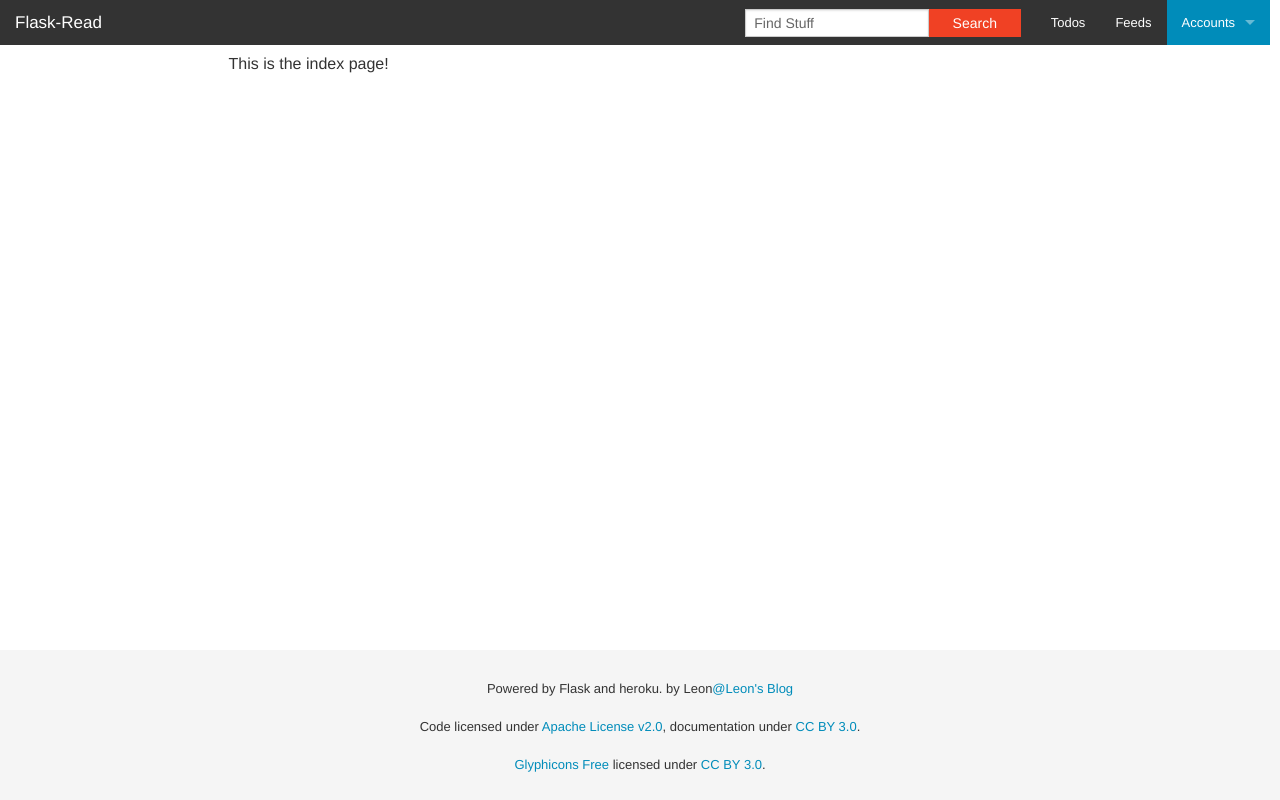
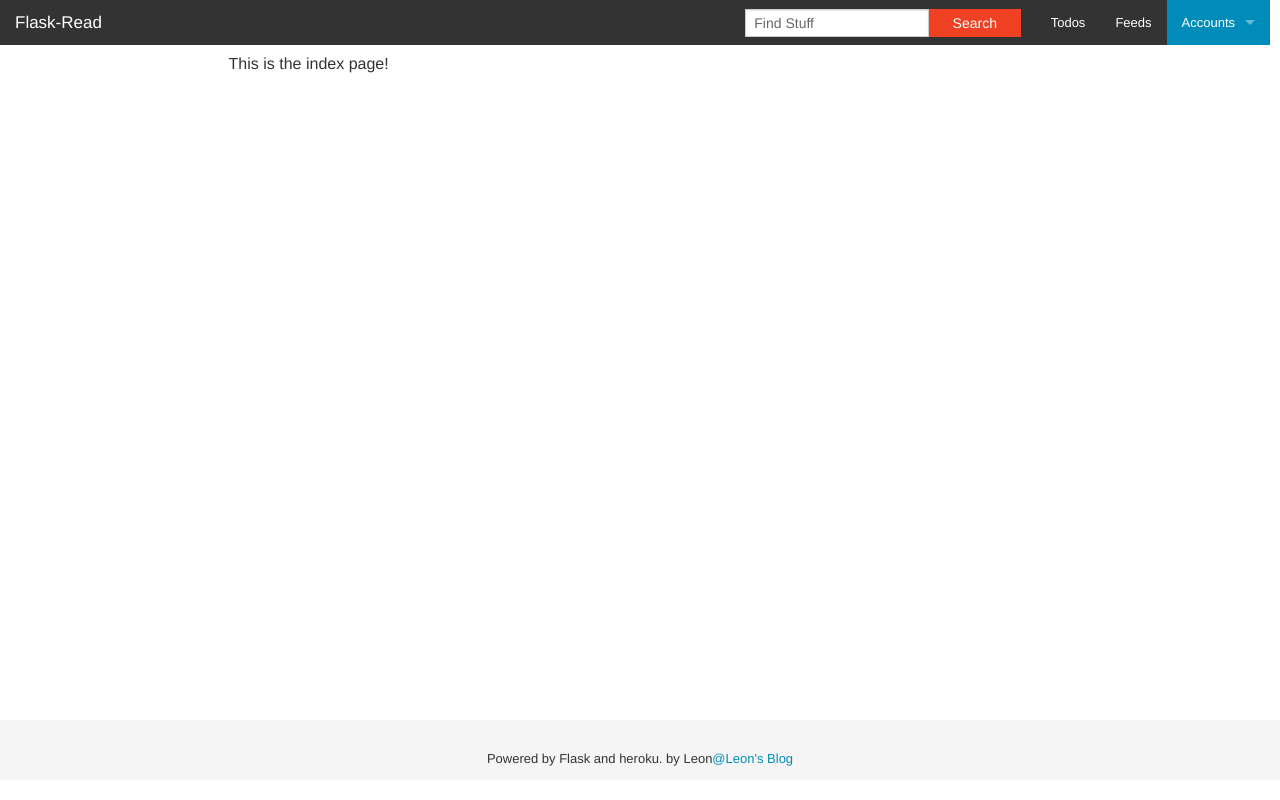
Before and after one commit to yixiaoyang/pyScripts, a Flask app: template flask/flask-read/app/templates/index.html in a window 1280 px wide. Run offline with Flask 2, Linux system fonts and the light colour scheme; the template is opened without the code that fills it, so the values that code supplies are empty; some libraries are stand-ins or nearby versions.

Commit message:
1.完成delete操作

```diff
--- a/flask/flask-read/app/assets/scaffolds.scss
+++ b/flask/flask-read/app/assets/scaffolds.scss
@@ -86,7 +86,7 @@ div {
   min-height: 100%;
   min-width: 900px;
   /* equal to footer height */
-  margin-bottom: -150px;
+  margin-bottom: -80px;
   padding-right: 10px;
 }
 
@@ -128,7 +128,7 @@ footer{
   text-align: center;
 
   clear: both;
-  height: 150px;
+  height: 20px;
   position: relative;
   float:bottom;
 }
--- a/flask/flask-read/app/static/css/scaffolds.css
+++ b/flask/flask-read/app/static/css/scaffolds.css
@@ -68,7 +68,7 @@ div.field, div.actions {
   width: 100% !important;
   min-height: 100%;
   min-width: 900px;
-  margin-bottom: -150px;
+  margin-bottom: -80px;
   padding-right: 10px; }
 
   .content-wrapper {
@@ -100,7 +100,7 @@ footer {
   font-size: 12px;
   text-align: center;
   clear: both;
-  height: 150px;
+  height: 20px;
   position: relative;
   float: bottom; }
 
--- a/flask/flask-read/app/templates/layouts/_footer.html
+++ b/flask/flask-read/app/templates/layouts/_footer.html
@@ -1,7 +1,5 @@
 <footer>
   <div>
         <p>Powered by Flask and heroku. by Leon<a href="http://yixiaoyang.github.io/" target="_blank">@Leon's Blog</a>
-        <p>Code licensed under <a href="http://www.apache.org/licenses/LICENSE-2.0" target="_blank">Apache License v2.0</a>, documentation under <a href="http://creativecommons.org/licenses/by/3.0/">CC BY 3.0</a>.</p>
-        <p><a href="http://glyphicons.com">Glyphicons Free</a> licensed under <a href="http://creativecommons.org/licenses/by/3.0/">CC BY 3.0</a>.</p>
-  </div>
+    </div>
 </footer>
--- a/flask/flask-read/app/templates/layouts/application.html
+++ b/flask/flask-read/app/templates/layouts/application.html
@@ -1,7 +1,8 @@
-<!DOCTYPE html>
-<html lang="en">
+<!DOCTYPE html PUBLIC "-//W3C//DTD XHTML 1.0 Transitional//EN"
+  "http://www.w3.org/TR/xhtml1/DTD/xhtml1-transitional.dtd">
+<html xmlns="http://www.w3.org/1999/xhtml">
   <head>
-    <meta charset="utf-8" />
+    <meta http-equiv="Content-Type" content="text/html; charset=utf-8" />
     <meta name="viewport" content="width=device-width, initial-scale=1.0" />
       <link rel="stylesheet" href="{{ url_for('static', filename = 'css/foundation.css') }}">
       <!-- This is how you would link your custom stylesheet -->
@@ -21,7 +22,7 @@
       {% include 'layouts/_header.html' %}
       </header>
 
-      <div class="content-wrapper">
+      <section class="content-wrapper">
         <!-- <div class="sidebar">
           {% block sidebar %}
           {% endblock %}
@@ -43,7 +44,7 @@
         	{% block content %}
         	{% endblock %}
         </div>
-      </div>
+      </section>
     </div>
 
     {% include 'layouts/_footer.html' %}
--- a/flask/flask-read/app/templates/todo/index.html
+++ b/flask/flask-read/app/templates/todo/index.html
@@ -31,7 +31,10 @@ Todos Index
             <td>{{ t.time }}</td>
             <td>{{ t.status }}</td>
             <td>
-            <a href="/todo/{{ t.id }}/del/" rel="nofollow">Destroy</a>
+                <!-- <form action="{{url_for('main.todos_del',id=t.id)}}" method="delete" if-match="q1w2e3r4t5">
+                  <input type="submit" class="link" value="Delete"/>
+                </form> -->
+            <a href="{{url_for('main.todos_del',id=t.id)}}" rel="nofollow">Destroy</a>
             </td>
        </tr>
     {% endfor %}
```
Also changed, not shown: flask/flask-read/app/main/views.py (+15 -14 lines).
